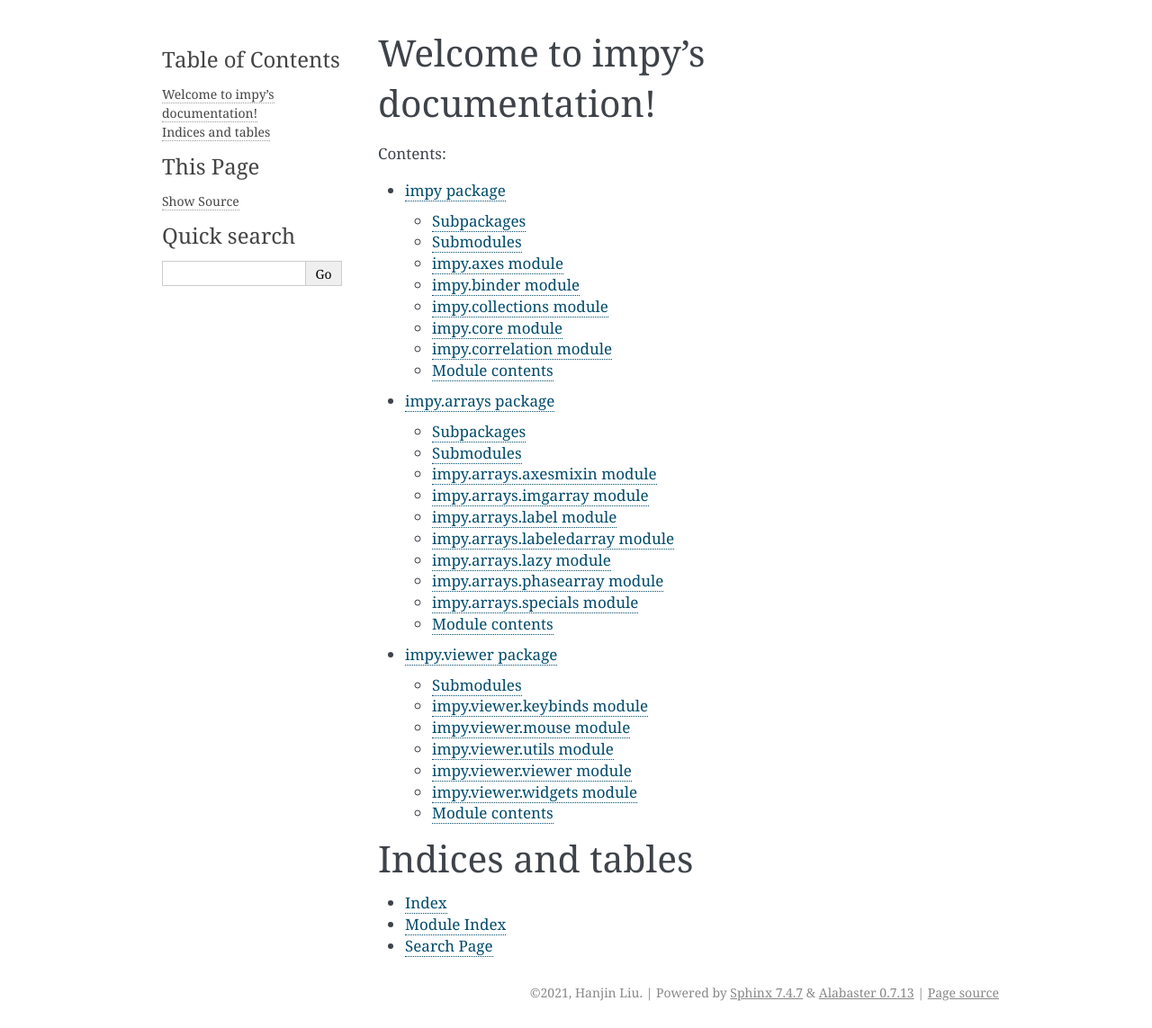
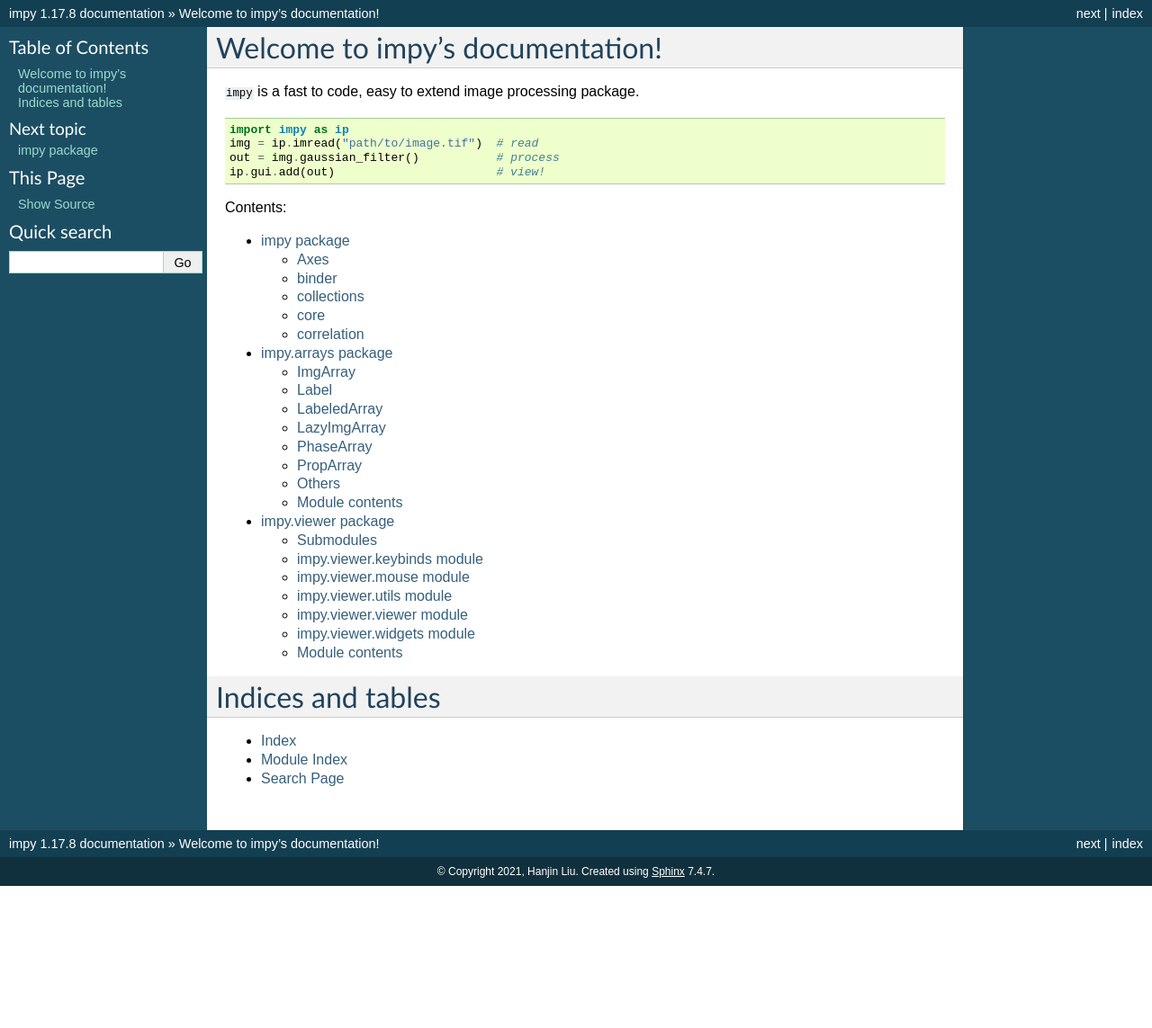
Before and after one commit to hanjinliu/impy, a Sphinx documentation site: the page built from docs/index.rst, in a window 1280 px wide. Shown: the whole page at 90% size. Built offline with Sphinx 7.4.7, drawn with Linux system fonts in a browser that asks for light colours; pages that are not in the unit, such as notebooks, are missing from menus; after the commit the page ends 985 px from its top, so only the background shows below that.

Commit message:
bug fixed in erosion etc, updated document

```diff
--- a/docs/conf.py
+++ b/docs/conf.py
@@ -48,7 +48,7 @@ exclude_patterns = ['_build', 'Thumbs.db', '.DS_Store']
 # The theme to use for HTML and HTML Help pages.  See the documentation for
 # a list of builtin themes.
 #
-html_theme = 'alabaster'
+html_theme = 'default'
 
 # Add any paths that contain custom static files (such as style sheets) here,
 # relative to this directory. They are copied after the builtin static files,
--- a/docs/impy.arrays.rst
+++ b/docs/impy.arrays.rst
@@ -1,70 +1,65 @@
 impy.arrays package
 ===================
 
-Subpackages
------------
+Here impy provides several array objects with axes integrated.
 
-.. toctree::
-   :maxdepth: 4
+ImgArray
+--------
 
-   impy.arrays.bases
-   impy.arrays.utils
+.. automodule:: impy.arrays.imgarray
+   :members:
+   :undoc-members:
+   :show-inheritance:
 
-Submodules
+Label
+-----
+
+.. automodule:: impy.arrays.label
+   :members:
+   :undoc-members:
+   :show-inheritance:
+
+LabeledArray
+------------
+
+.. automodule:: impy.arrays.labeledarray
+   :members:
+   :undoc-members:
+   :show-inheritance:
+
+LazyImgArray
+------------
+
+.. automodule:: impy.arrays.lazy
+   :members:
+   :undoc-members:
+   :show-inheritance:
+
+PhaseArray
 ----------
 
-impy.arrays.axesmixin module
-----------------------------
+.. automodule:: impy.arrays.phasearray
+   :members:
+   :undoc-members:
+   :show-inheritance:
+
+PropArray
+---------
+
+.. automodule:: impy.arrays.specials
+   :members:
+   :undoc-members:
+   :show-inheritance:
+
+Others
+------
 
 .. automodule:: impy.arrays.axesmixin
    :members:
    :undoc-members:
    :show-inheritance:
 
-impy.arrays.imgarray module
----------------------------
-
-.. automodule:: impy.arrays.imgarray
-   :members:
-   :undoc-members:
-   :show-inheritance:
-
-impy.arrays.label module
-------------------------
-
-.. automodule:: impy.arrays.label
-   :members:
-   :undoc-members:
-   :show-inheritance:
-
-impy.arrays.labeledarray module
--------------------------------
-
-.. automodule:: impy.arrays.labeledarray
-   :members:
-   :undoc-members:
-   :show-inheritance:
-
-impy.arrays.lazy module
------------------------
-
-.. automodule:: impy.arrays.lazy
-   :members:
-   :undoc-members:
-   :show-inheritance:
-
-impy.arrays.phasearray module
------------------------------
-
-.. automodule:: impy.arrays.phasearray
-   :members:
-   :undoc-members:
-   :show-inheritance:
-
-impy.arrays.specials module
----------------------------
-
-.. automodule:: impy.arrays.specials
+.. automodule:: impy.arrays.bases
    :members:
    :undoc-members:
    :show-inheritance:
--- a/docs/impy.arrays.utils.rst
+++ /dev/null
@@ -1,10 +0,0 @@
-impy.arrays.utils package
-=========================
-
-Module contents
----------------
-
-.. automodule:: impy.arrays.utils
-   :members:
-   :undoc-members:
-   :show-inheritance:
--- a/docs/impy.rst
+++ b/docs/impy.rst
@@ -1,64 +1,46 @@
 impy package
 ============
 
-Subpackages
------------
-
-.. toctree::
-   :maxdepth: 4
-
-   impy.arrays
-   impy.frame
-   impy.utils
-   impy.viewer
-
-Submodules
-----------
-
-impy.axes module
-----------------
+Axes
+----
 
 .. automodule:: impy.axes
    :members:
    :undoc-members:
    :show-inheritance:
 
-impy.binder module
-------------------
+binder
+------
 
 .. automodule:: impy.binder
    :members:
    :undoc-members:
    :show-inheritance:
 
-impy.collections module
------------------------
+collections
+-----------
 
 .. automodule:: impy.collections
    :members:
    :undoc-members:
    :show-inheritance:
 
-impy.core module
-----------------
+core
+----
+
+imread, image creation functions.
 
 .. automodule:: impy.core
    :members:
    :undoc-members:
    :show-inheritance:
 
-impy.correlation module
------------------------
+correlation
+-----------
+
+Calculate correlation between images.
 
 .. automodule:: impy.correlation
    :members:
    :undoc-members:
    :show-inheritance:
-
-Module contents
----------------
-
-.. automodule:: impy
-   :members:
-   :undoc-members:
-   :show-inheritance:
--- a/docs/index.rst
+++ b/docs/index.rst
@@ -5,6 +5,16 @@
 
 Welcome to impy's documentation!
 ================================
+
+``impy`` is a fast to code, easy to extend image processing package.
+
+.. code-block:: python
+
+   import impy as ip
+   img = ip.imread("path/to/image.tif")  # read
+   out = img.gaussian_filter()           # process
+   ip.gui.add(out)                       # view!
+
 
 .. toctree::
    :maxdepth: 2
@@ -16,7 +26,6 @@ Welcome to impy's documentation!
    impy.viewer
 
 
-
 Indices and tables
 ==================
 
--- a/docs/modules.rst
+++ /dev/null
@@ -1,9 +0,0 @@
-impy
-====
-
-.. toctree::
-   :maxdepth: 4
-
-   impy
-   setup
-   start
```
Also changed, not shown: docs/impy.arrays.bases.rst (deleted, +0 -37 lines), docs/impy.utils.rst (deleted, +0 -69 lines), docs/setup.rst (deleted, +0 -7 lines), docs/start.rst (deleted, +0 -7 lines), 6 other files.
